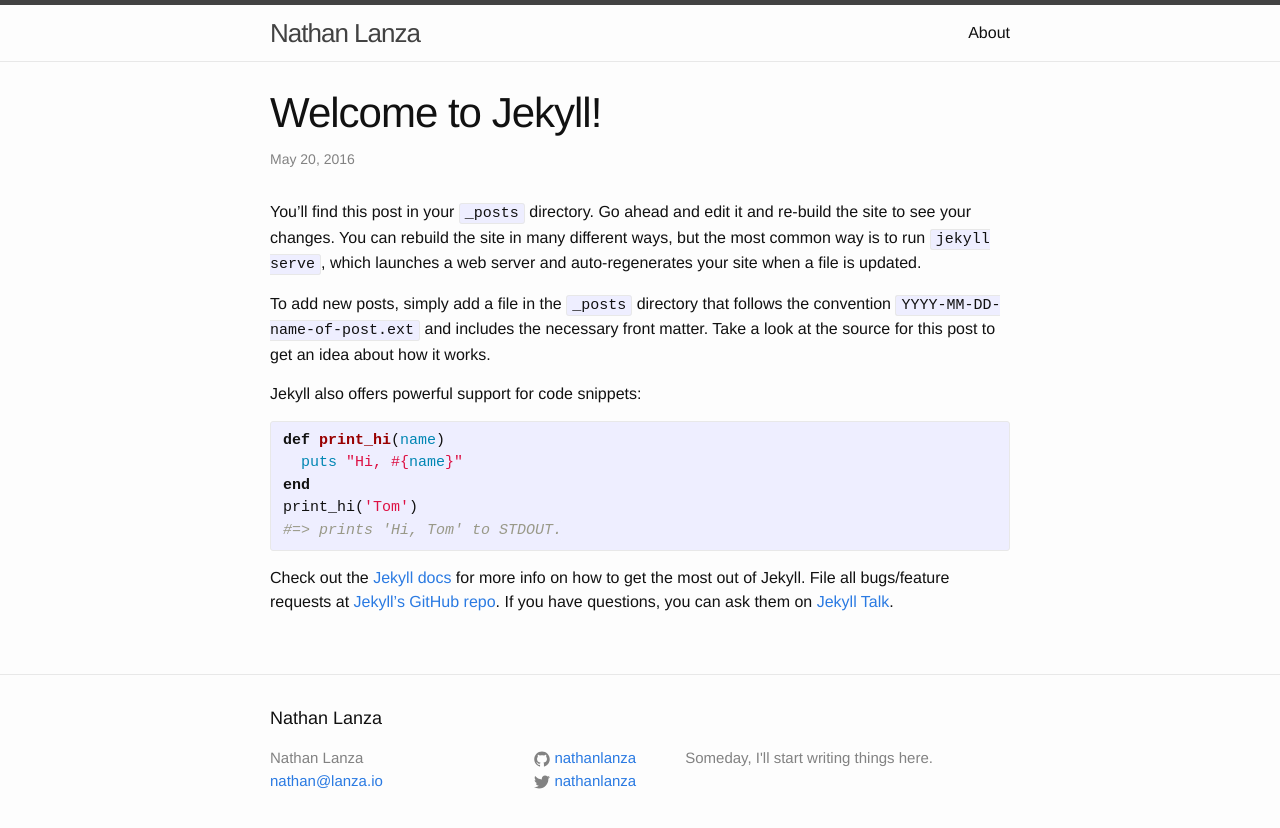
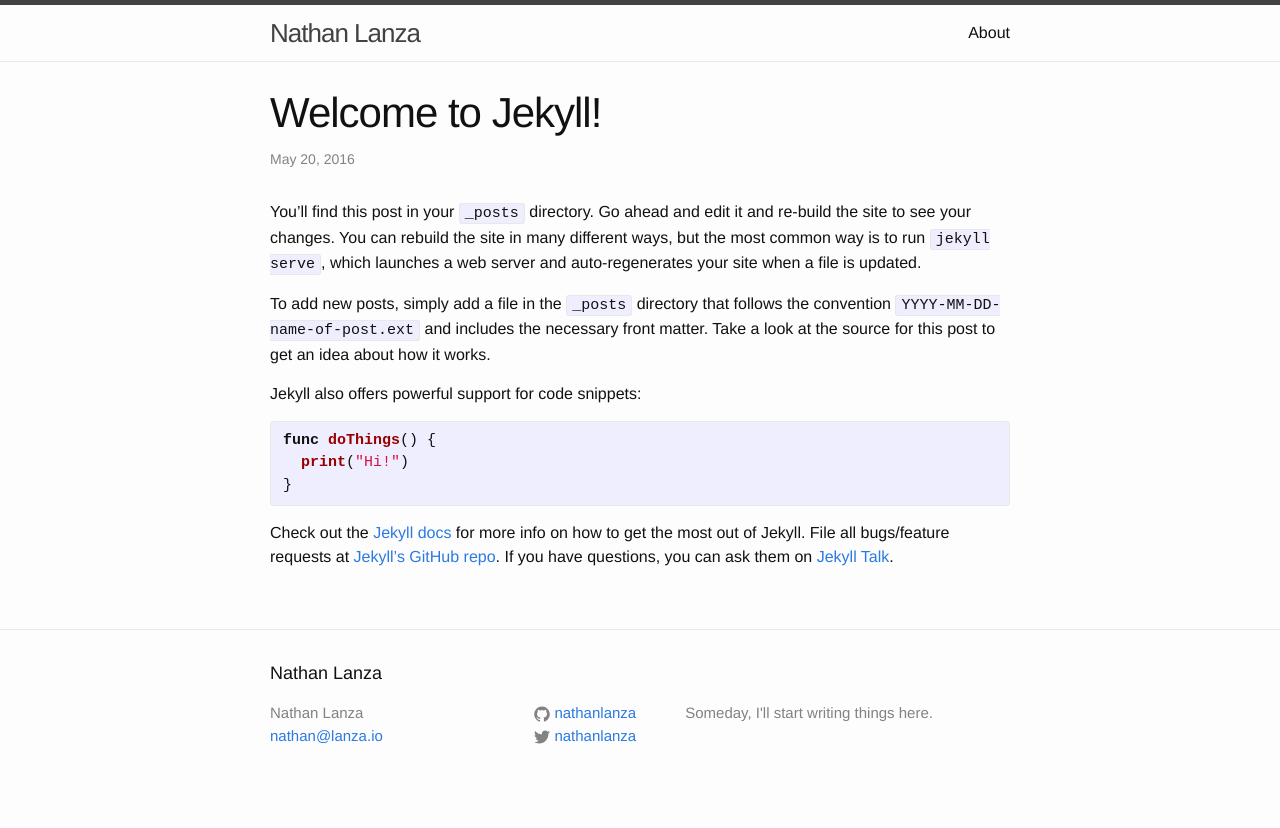
Before and after one commit to lanza/nathanlanza.github.io, a Jekyll site: the page built from _posts/2016-05-20-welcome-to-jekyll.markdown, in a window 1280 px wide. Shown: the top 828 px of the page. Built offline with Jekyll 4.4.1, drawn with Linux system fonts in a browser that asks for light colours.

Commit message:
test changes

```diff
--- a/_posts/2016-05-20-welcome-to-jekyll.markdown
+++ b/_posts/2016-05-20-welcome-to-jekyll.markdown
@@ -10,12 +10,10 @@
 
 Jekyll also offers powerful support for code snippets:
 
-{% highlight ruby %}
-def print_hi(name)
-  puts "Hi, #{name}"
-end
-print_hi('Tom')
-#=> prints 'Hi, Tom' to STDOUT.
+{% highlight swift %}
+func doThings() {
+  print("Hi!")
+}
 {% endhighlight %}
 
 Check out the [Jekyll docs][jekyll-docs] for more info on how to get the most out of Jekyll. File all bugs/feature requests at [Jekyll’s GitHub repo][jekyll-gh]. If you have questions, you can ask them on [Jekyll Talk][jekyll-talk].
```
